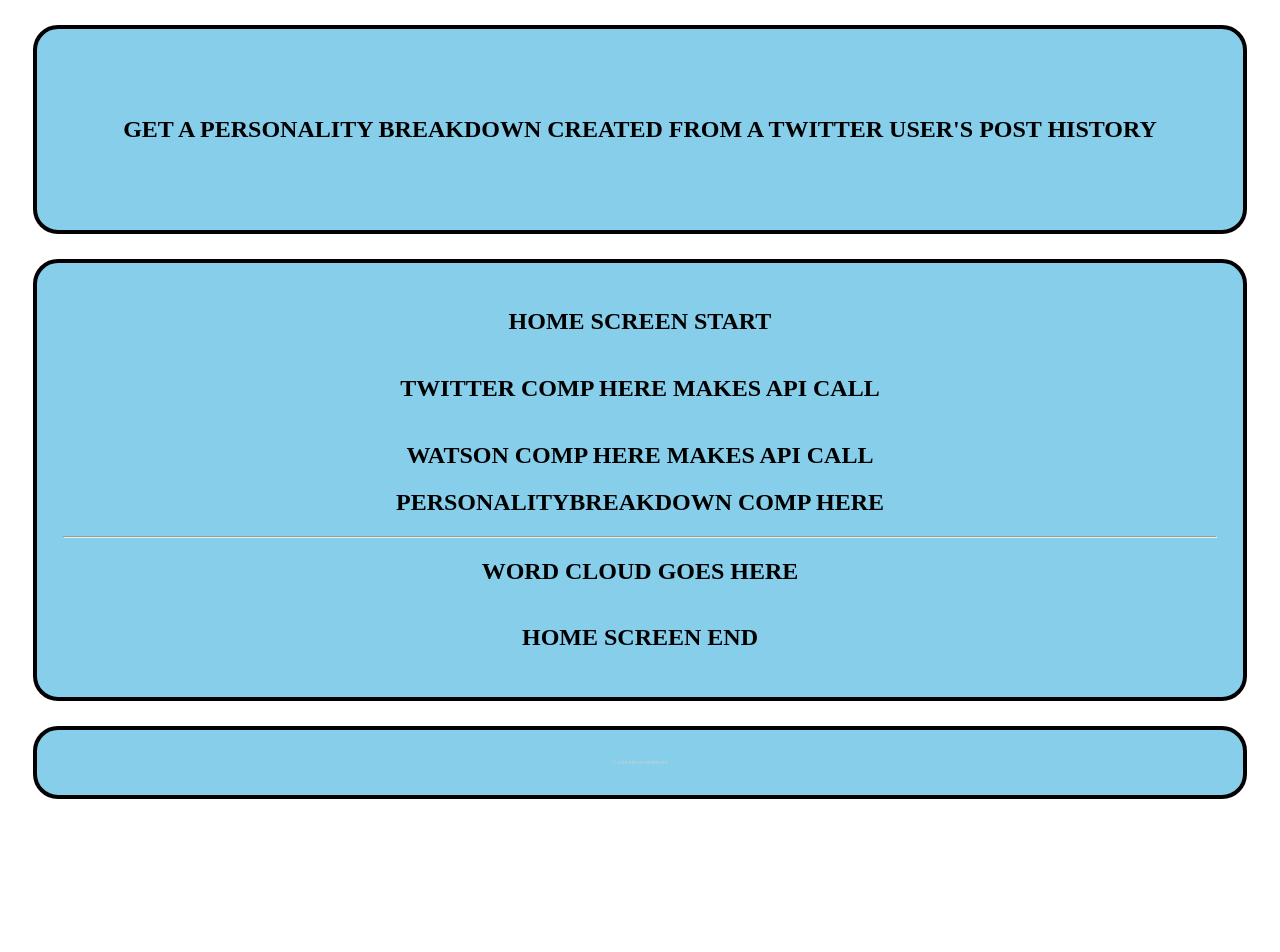
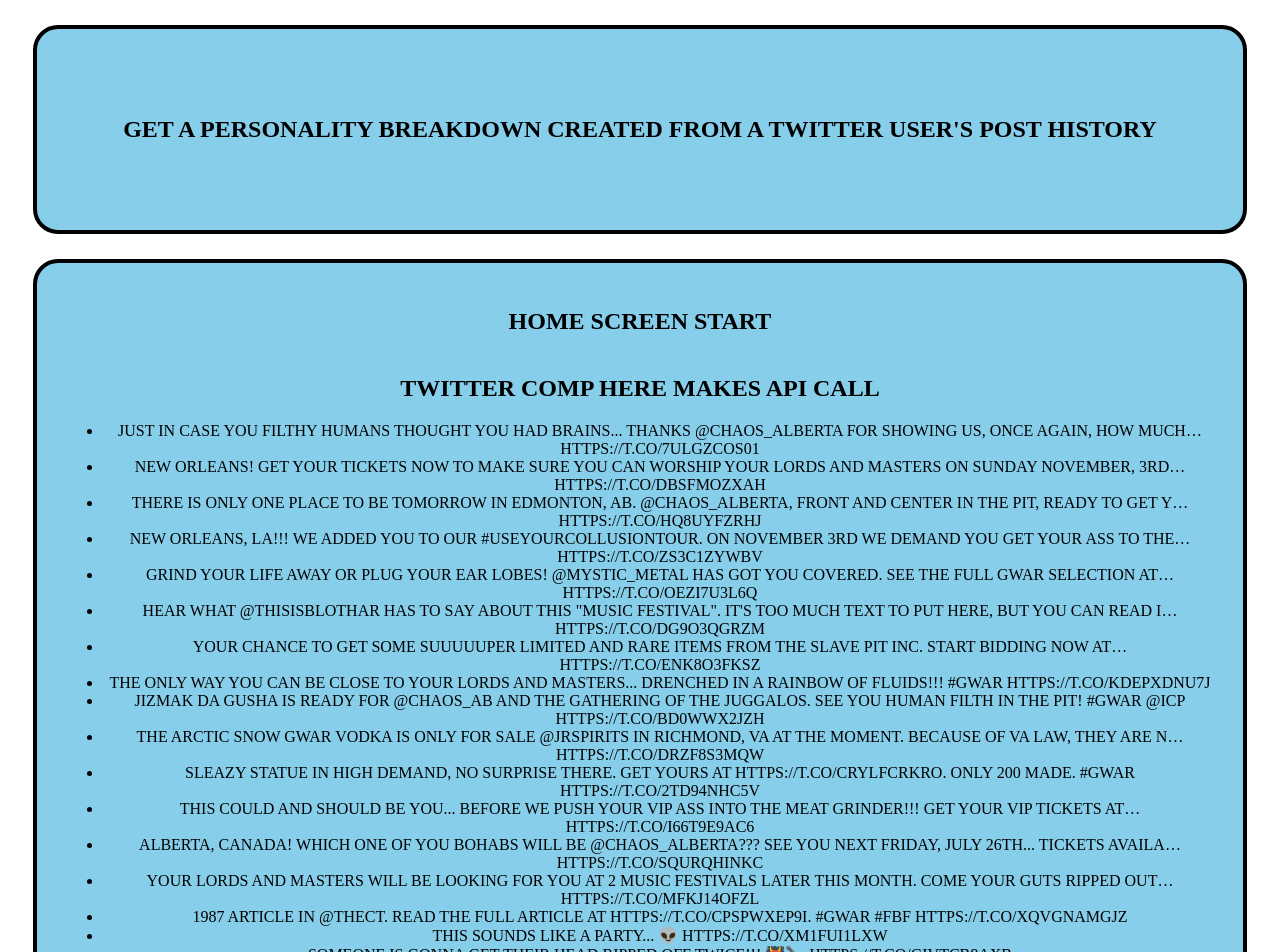
Before and after one commit to brnhensley/personality-profile, a React (Create React App) app: page / in a window 1280 px wide. Shown: the top 952 px of the page. Before the commit the page ends 825 px from the top, so only its background shows below. Built offline with nearby package versions, Linux system fonts and the light colour scheme; the HTML template or start-up script is replaced by a standard one.

Commit message:
it will take the sample twitter json call and populate the page with just the tweet

```diff
--- a/src/components/Twitter.jsx
+++ b/src/components/Twitter.jsx
@@ -1,10 +1,17 @@
 import React from 'react';
+import sample from './../sample.json'
 
 function Twitter() {
+  console.log(sample);
 
   return (
     <div>
       <h2>Twitter comp here makes API call</h2>
+      <ul>
+        {sample.map((tweet) =>
+          <li>{tweet.text}</li>
+        )}
+      </ul>
     </div>
   );
 }
```
